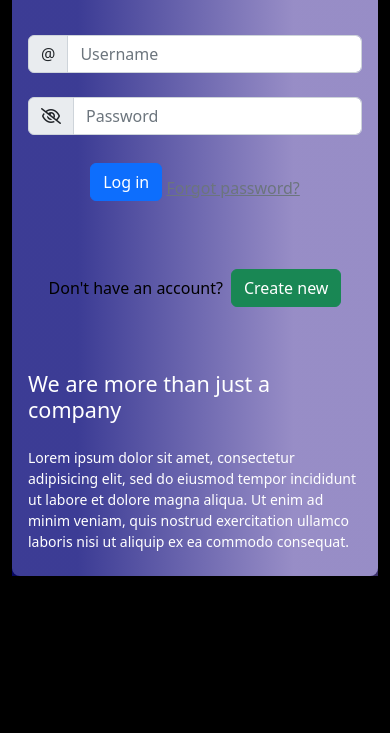
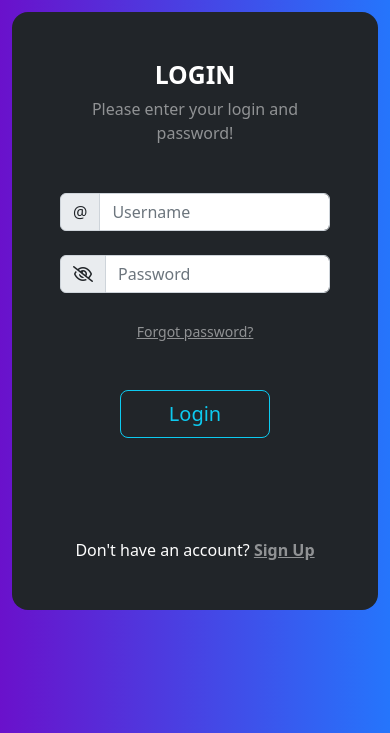
Before and after one commit to FHSU-Group-10/parking-garages, a website: page public/view/login.html in a window 390 px wide. Shown: the part 111-844 px from the top of the page. Drawn offline with nearby package versions, Linux system fonts and the light colour scheme.

Commit message:
added login page

```diff
--- a/public/view/login.html
+++ b/public/view/login.html
@@ -29,67 +29,145 @@
     border: none;
   }
 
-  .page-gradient {
-    /*background-image:*/
-    /*    linear-gradient(90deg, rgba(94,78,167,0.6418768190870099) 18%, rgba(9,9,121,0.7903362028405112) 77%);*/
-    background-image:
-        linear-gradient(90deg, rgba(9,9,121,0.7903362028405112) 18%, rgba(94,78,167,0.6418768190870099) 77%);
+  .forgot-password:hover {
+    color: white !important;
+  }
 
-    background-size: cover;
+
+  .gradient-custom {
+    /* fallback for old browsers */
+    background: #6a11cb;
+
+    /* Chrome 10-25, Safari 5.1-6 */
+    background: -webkit-linear-gradient(to right, rgba(106, 17, 203, 1), rgba(37, 117, 252, 1));
+
+    /* W3C, IE 10+/ Edge, Firefox 16+, Chrome 26+, Opera 12+, Safari 7+ */
+    background: linear-gradient(to right, rgba(106, 17, 203, 1), rgba(37, 117, 252, 1))
+  }
+
+  @media only screen and (max-width: 1080px) {
+    #fadeshow1 {
+      display: none;
+    }
+  }
+
+  @media only screen and (min-width: 1081px) {
+    #fadeshow2 {
+      display: none;
+    }
+  }
+
+
+  @media (min-width: 768px) {
+    .gradient-form {
+      height: 100vh !important;
+    }
+  }
+  @media (min-width: 769px) {
+    .gradient-custom-2 {
+      border-top-right-radius: .3rem;
+      border-bottom-right-radius: .3rem;
+    }
   }
 
 </style>
 
 <body class="background">
-<section class="h-100 gradient-form" style="background-color: black;">
+<section id="fadeshow2" class="vh-100 gradient-custom">
+  <div class="container py-5 h-100">
+    <div class="row d-flex justify-content-center align-items-center h-100">
+      <div class="col-12 col-md-8 col-lg-6 col-xl-5">
+        <div class="card bg-dark text-white" style="border-radius: 1rem;">
+          <div class="card-body p-5 text-center">
+
+            <div class="mb-md-5 mt-md-4 pb-5">
+
+              <h2 class="fw-bold mb-2 text-uppercase">Login</h2>
+              <p class="text-white-50 mb-5">Please enter your login and password!</p>
+
+              <div class="form-outline form-white mb-4">
+                <div class="input-group mb-3">
+                  <span class="input-group-text park-lite-form-style">@</span>
+                  <input type="text" class="form-control park-lite-form-style" placeholder="Username">
+                </div>
+              </div>
+
+              <div class="form-outline form-white mb-4">
+                <div class="input-group mb-3">
+                  <span class="input-group-text park-lite-form-style"><i  class="fa fa-eye-slash park-lite-form-style" aria-hidden="true"></i></span>
+                  <input  type="password" class="form-control park-lite-form-style" placeholder="Password">
+                </div>
+              </div>
+
+              <div class="text-center pt-1 mb-5 pb-1">
+                <p class="small mb-5 pb-lg-2"><a class="text-white-50" href="#!">Forgot password?</a></p>
+                <button class="btn btn-outline-info btn-lg px-5" type="submit">Login</button>
+              </div>
+
+            </div>
+
+            <div>
+              <p class="mb-0">Don't have an account? <a href="#!" class="text-white-50 fw-bold">Sign Up</a>
+              </p>
+            </div>
+
+          </div>
+        </div>
+      </div>
+    </div>
+  </div>
+</section>
+
+<section id="fadeshow1" class="vh-100 gradient-custom">
   <div class="container py-5 h-100">
     <div class="row d-flex justify-content-center align-items-center h-100">
       <div class="col-xl-10">
-        <div class="card rounded-3 text-black">
-          <div class="row g-0 page-gradient">
+        <div class="card bg-dark rounded-3 text-white">
+          <div class="row g-0">
             <div class="col-lg-6">
               <div class="card-body p-md-5 mx-md-4">
 
                 <div class="text-center">
-                  <h4 class="mt-1 mb-5 pb-1">Park Lite Login</h4>
+                  <h2 class="fw-bold mb-2 text-uppercase">Login</h2>
+                  <p class="text-white-50 mb-5">Please enter your login and password!</p>
                 </div>
 
                 <form>
+                  <p>Please login to your account</p>
+
                   <div class="form-outline mb-4">
                     <div class="input-group mb-3">
-                      <span class="input-group-text">@</span>
-                      <input type="text" class="form-control" placeholder="Username">
+                      <span class="input-group-text park-lite-form-style">@</span>
+                      <input type="text" class="form-control park-lite-form-style" placeholder="Username">
                     </div>
                   </div>
 
                   <div class="form-outline mb-4">
                     <div class="input-group mb-3">
-                      <span class="input-group-text"><i class="fa fa-eye-slash" aria-hidden="true"></i></span>
-                      <input type="text" class="form-control" placeholder="Password">
+                      <span class="input-group-text park-lite-form-style"><i  class="fa fa-eye-slash park-lite-form-style" aria-hidden="true"></i></span>
+                      <input  type="password" class="form-control park-lite-form-style" placeholder="Password">
                     </div>
                   </div>
 
                   <div class="text-center pt-1 mb-5 pb-1">
-                    <button class="btn btn-primary btn-block gradient-custom-2 mb-3" type="button">Log
-                      in</button>
-                    <a class="text-muted" href="#!">Forgot password?</a>
+                    <p class="small mb-5 pb-lg-2"><a class="text-white-50" href="#!">Forgot password?</a></p>
+                    <button class="btn btn-outline-info btn-lg px-5" type="submit">Login</button>
                   </div>
 
                   <div class="d-flex align-items-center justify-content-center pb-4">
-                    <p class="mb-0 me-2">Don't have an account?</p>
-                    <button type="button" class="btn btn-success">Create new</button>
+                    <p class="mb-0">Don't have an account? <a href="#!" class="text-white-50 fw-bold">Sign Up</a>
+                    </p>
                   </div>
 
                 </form>
 
               </div>
             </div>
-            <div class="col-lg-6 d-flex align-items-center gradient-custom-2">
-              <div class="text-white px-3 py-4 p-md-5 mx-md-4">
-                <h4 class="mb-4">We are more than just a company</h4>
-                <p class="small mb-0">Lorem ipsum dolor sit amet, consectetur adipisicing elit, sed do eiusmod
-                  tempor incididunt ut labore et dolore magna aliqua. Ut enim ad minim veniam, quis nostrud
-                  exercitation ullamco laboris nisi ut aliquip ex ea commodo consequat.</p>
+            <div class="col-lg-6 d-flex justify-content-center align-items-center gradient-custom-2" style="background: black !important;" >
+              <div class="col-lg-6 d-flex justify-content-center align-items-center gradient-custom-2 right-div">
+                <div class="text-white px-3 py-4 p-md-5 mx-md-4">
+                  <img src="../images/parking-sign-small.jpg" alt="Girl in a jacket" width="400" height="600">
+                </div>
               </div>
             </div>
           </div>
```
Also changed, not shown: public/images/parking-sign-small.jpg (added).
